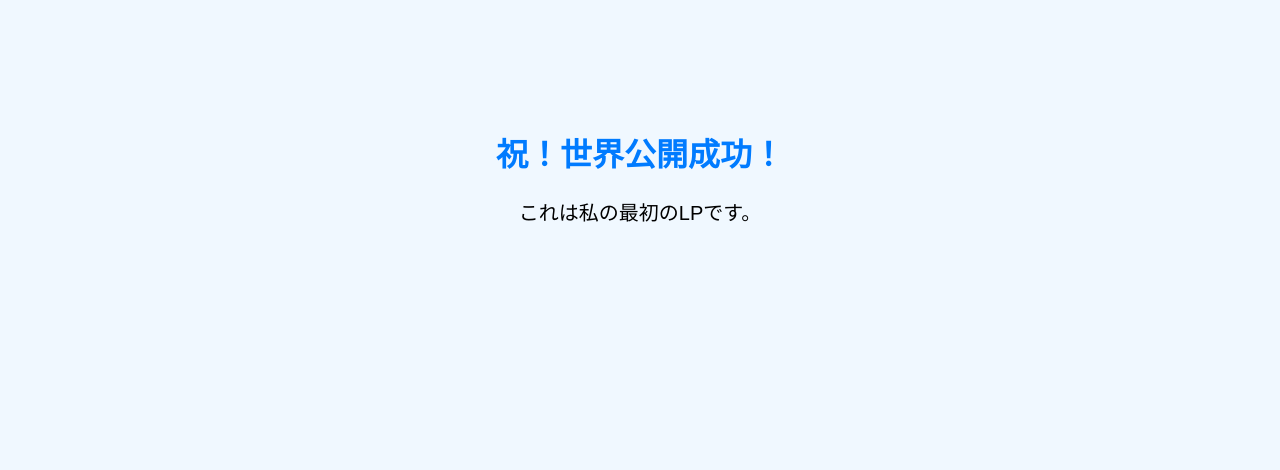
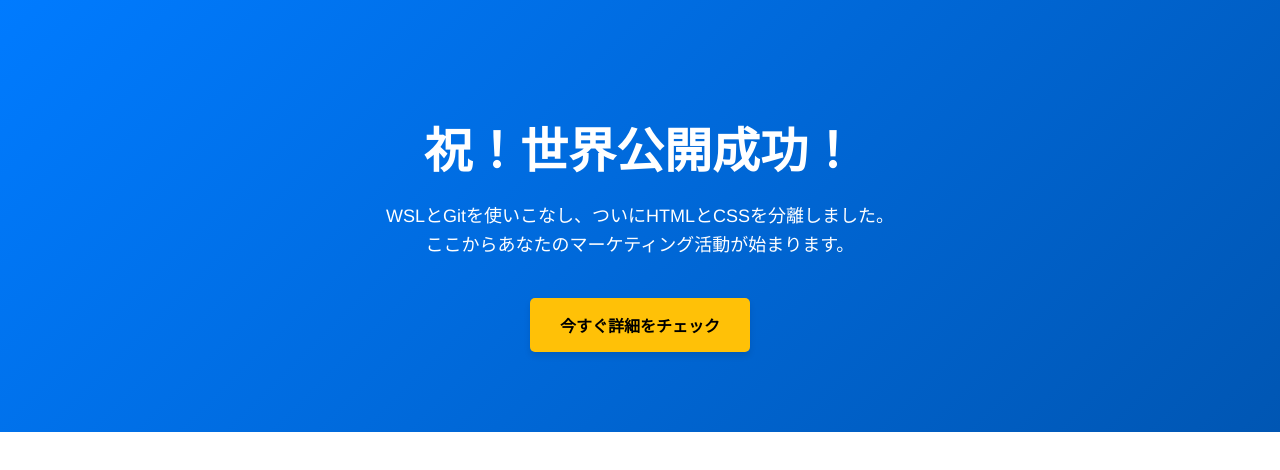
Before and after one commit to whlearn-spec/lp-project, a plain HTML site: page index.html in a window 1280 px wide. Drawn offline with Linux system fonts and the light colour scheme.

Commit message:
LP風のデザインに変更し、ボタン追加

```diff
--- a/index.html
+++ b/index.html
@@ -1 +1,17 @@
-<!DOCTYPE html><html lang="ja"><body style="background-color: #f0f8ff; text-align: center; padding-top: 100px; font-family: sans-serif;"><h1 style="color: #007bff;">祝！世界公開成功！</h1><p style="font-size: 20px;">これは私の最初のLPです。</p></body></html>
+<!DOCTYPE html>
+<html lang="ja">
+<head>
+    <meta charset="UTF-8">
+    <meta name="viewport" content="width=device-width, initial-scale=1.0">
+    <link rel="stylesheet" href="style.css">
+    <title>My Professional LP</title>
+</head>
+<body>
+    <div class="hero">
+        <h1>祝！世界公開成功！</h1>
+        <p>WSLとGitを使いこなし、ついにHTMLとCSSを分離しました。<br>
+        ここからあなたのマーケティング活動が始まります。</p>
+        <a href="#" class="btn">今すぐ詳細をチェック</a>
+    </div>
+</body>
+</html>
--- /dev/null
+++ b/style.css
@@ -0,0 +1,32 @@
+body {
+    margin: 0;
+    padding: 0;
+    font-family: "Helvetica Neue", Arial, sans-serif;
+    background-color: #ffffff;
+    color: #333;
+}
+.hero {
+    background: linear-gradient(135deg, #007bff 0%, #0056b3 100%);
+    color: white;
+    padding: 80px 20px;
+    text-align: center;
+}
+h1 {
+    font-size: 48px;
+    margin-bottom: 20px;
+}
+p {
+    font-size: 18px;
+    line-height: 1.6;
+}
+.btn {
+    display: inline-block;
+    background-color: #ffc107;
+    color: #000;
+    padding: 15px 30px;
+    text-decoration: none;
+    border-radius: 5px;
+    font-weight: bold;
+    margin-top: 20px;
+    box-shadow: 0 4px 6px rgba(0,0,0,0.1);
+}
```
